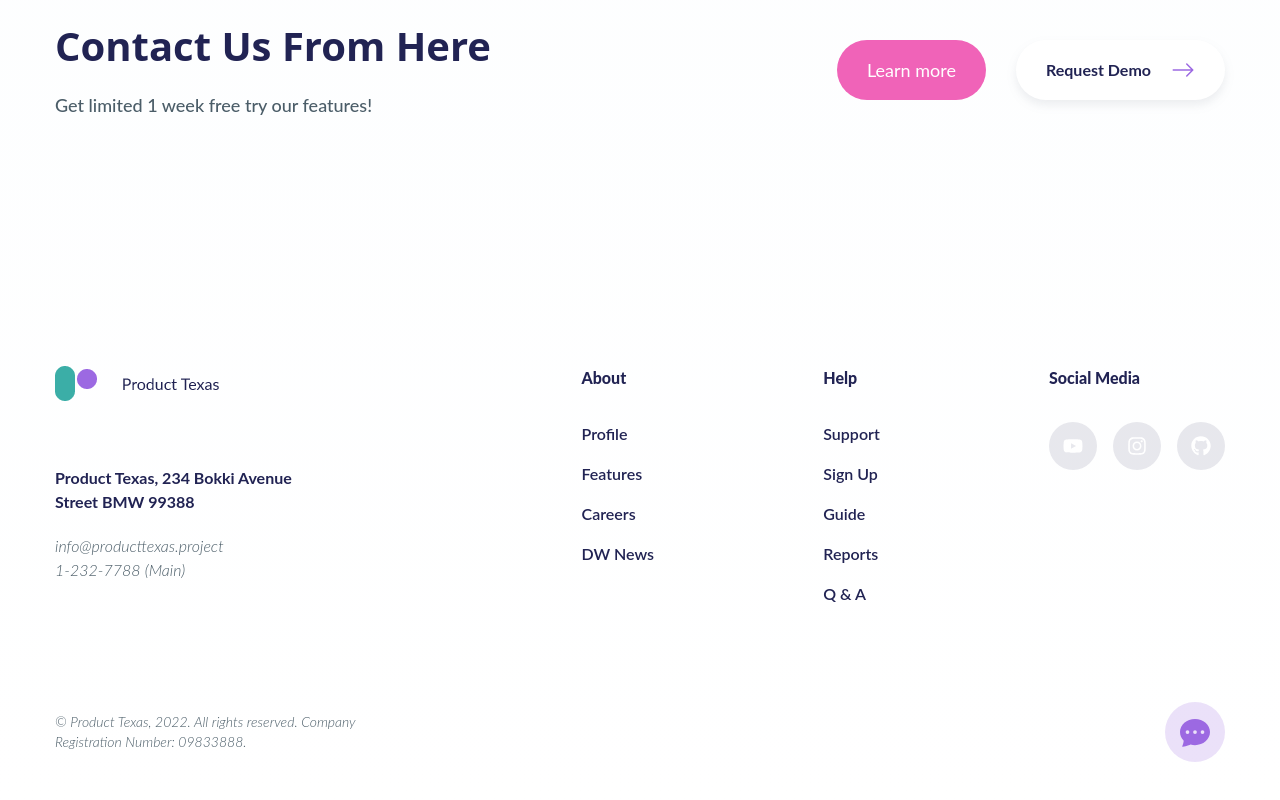
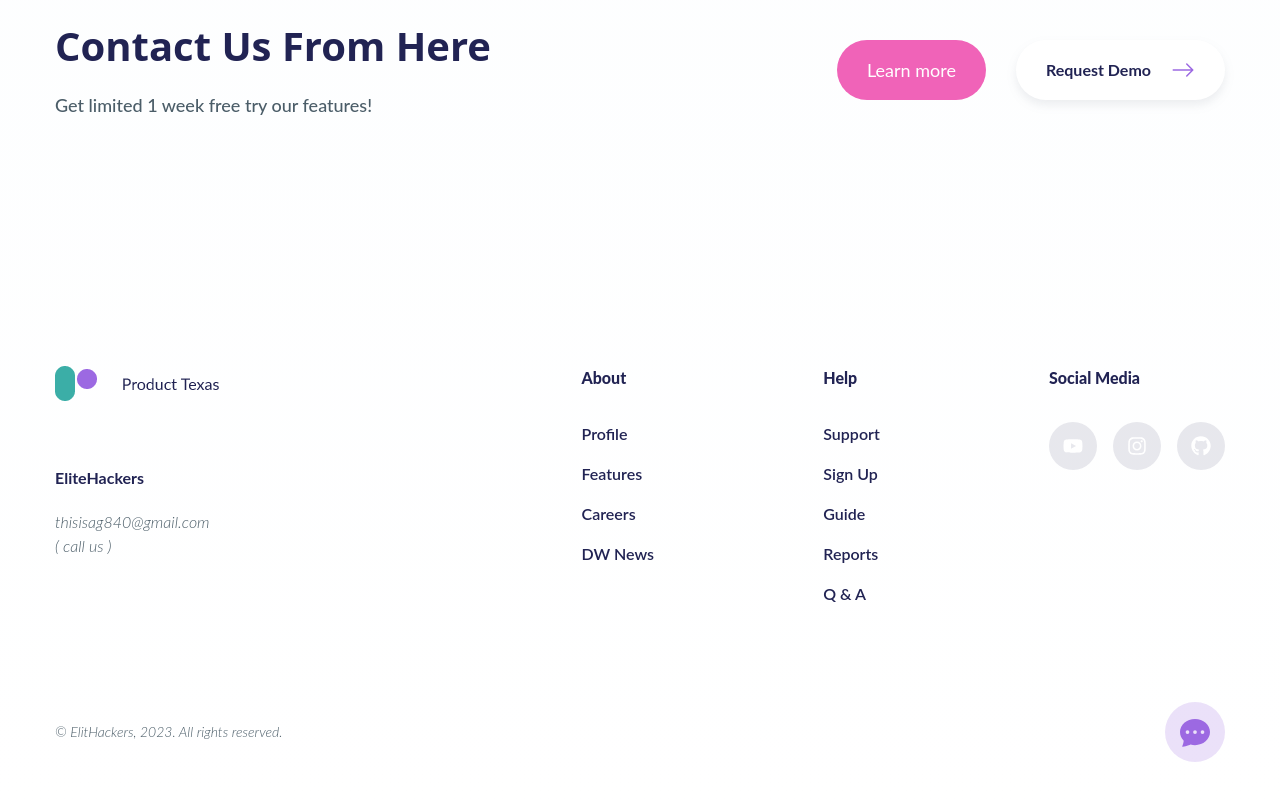
Before and after one commit to Amitlpu-840/YouHealMe, a React (Create React App) app in the folder client/: page / in a window 1280 px wide. Shown: the part 3006-3806 px from the top of the page. Built offline with nearby package versions, Linux system fonts and the light colour scheme; the HTML template or start-up script is replaced by a standard one.

Commit message:
data updated

```diff
--- a/client/src/data.js
+++ b/client/src/data.js
@@ -38,9 +38,9 @@ export const navigationData = [
 ];
 
 export const heroData = {
-  title: ` Order Products Faster Easier`,
+  title: `Relax and let go of stress - it's time to recharge!`,
   subtitle:
-    'Order your favorite foods at any time and we will deliver them right to where you are.',
+    'Refresh your mind, body, and soul - with our services enjoy one moment of relaxation at a time.',
   btnText: 'Get Started',
   image: HeroImage,
 };
@@ -132,9 +132,9 @@ export const ctaData = {
 
 export const footerData = {
   logo: LogoV2,
-  address: 'Product Texas, 234 Bokki Avenue Street BMW 99388',
-  email: 'info@producttexas.project',
-  phone: '1-232-7788 (Main)',
+  address: 'EliteHackers',
+  email: 'thisisag840@gmail.com',
+  phone: '( call us )',
   list1: [
     {
       name: 'Profile',
@@ -192,6 +192,6 @@ export const footerData = {
 };
 
 export const copyrightData = {
-  text: '© Product Texas, 2022. All rights reserved. Company Registration Number: 09833888.',
+  text: '© ElitHackers, 2023. All rights reserved.',
   icon: <BsChatDotsFill />,
 };
```
